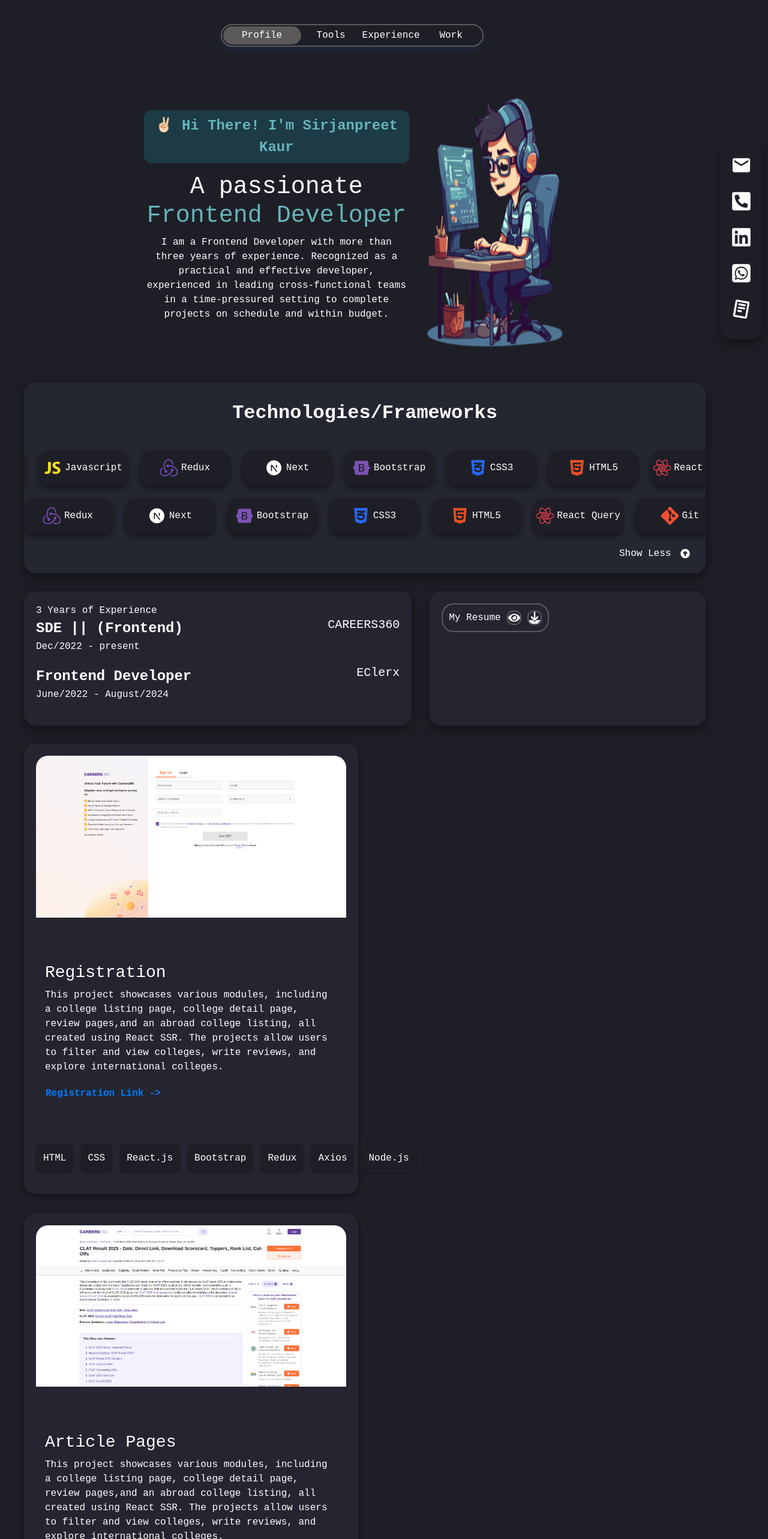
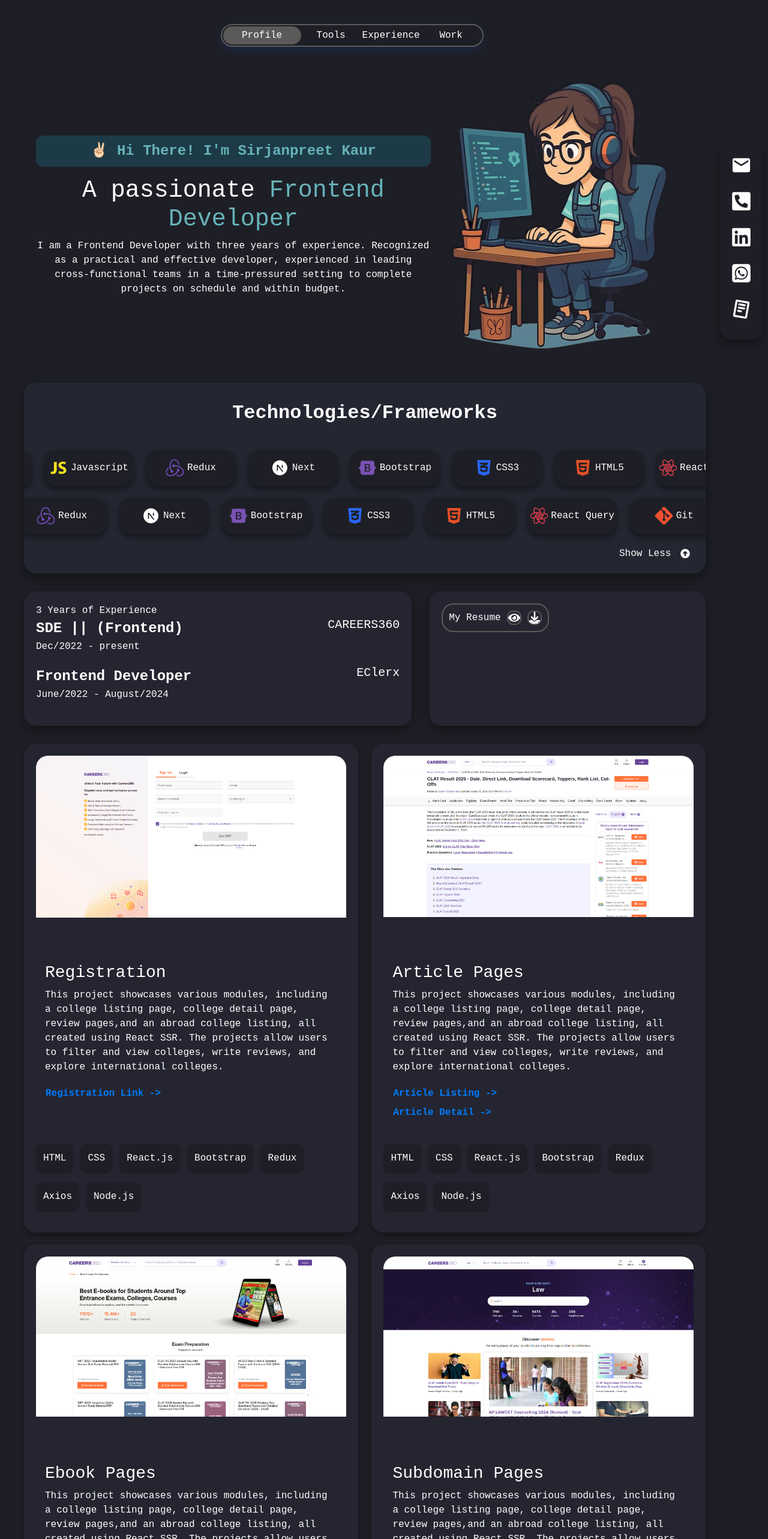
Before and after one commit to Sirjanpreetkaur/my-portfolio, a React (Create React App) app: page / in a window 1280 px wide. Shown: the top 2566 px of the page at 60% size. Built offline with nearby package versions, Linux system fonts and the light colour scheme.

Commit message:
minor fixes

```diff
--- a/src/assets/css/portfolio.css
+++ b/src/assets/css/portfolio.css
@@ -70,7 +70,7 @@
     background-position: top;
     background-size: cover;
     height: 540px;
-    padding: 20px 200px;
+    padding: 20px;
     overflow: hidden;
 }
 
@@ -220,6 +220,7 @@
     padding: 10px;
     white-space: nowrap;
     width: max-content;
+    cursor: pointer;
 }
 
 .download_resume a svg {
@@ -237,7 +238,7 @@
 .projects-cover {
     display: flex;
     justify-content: space-between;
-    gap: 32px;
+    gap: 20px;
     flex-wrap: wrap;
 }
 
@@ -263,6 +264,7 @@
 .project-technologies {
     color: #fff;
     display: flex;
+    flex-wrap: wrap;
 }
 
 .project-link {
@@ -649,4 +651,7 @@
     .nav_list.theme{
         right:0px;
     }
+    .experience-roles{
+        gap:4px;
+    }
 }
--- a/src/components/header.js
+++ b/src/components/header.js
@@ -16,7 +16,7 @@
                </h1>
             </div>
             <div class="content-secondary">
-              <p>I am a Frontend Developer with more than three years of experience. Recognized as a practical and effective developer,
+              <p>I am a Frontend Developer with three years of experience. Recognized as a practical and effective developer,
                 experienced in leading cross-functional teams in a time-pressured setting to complete projects on schedule and
                 within budget.
               </p>
--- a/src/components/projects.js
+++ b/src/components/projects.js
@@ -24,8 +24,7 @@
                 {
                   project?.projectLink?.map((link, ind) => {
                     return (
-                      <a href={link?.link}>{link?.linkName} -></a>
-
+                      <a href={`${link?.link}`}>{`${link?.linkName} ->`}</a>
                     )
                   })
                 }
--- a/src/components/resume.js
+++ b/src/components/resume.js
@@ -29,7 +29,7 @@
         <div className='experience-cover'>
             <div class="download_resume">
                 <span>My Resume </span>
-                <a href="https://drive.google.com/file/d/1XyBXY3i2eX43Jj6rIxoXigq4EnLyGuz9/view" class="view-resume" target="_blank">
+                <a href="https://drive.google.com/file/d/1YzsmnF5f1UHLCzywZAs9xoFHxKsL6mFj/view?usp=sharing" class="view-resume" target="_blank">
                     <FaEye />
                 </a>
                 <a onClick={() => downloadPDF(ResumeCV)} class="download-resume">
--- a/src/components/staticPart.js
+++ b/src/components/staticPart.js
@@ -30,7 +30,7 @@
           <address>
             <a href="mailto:sirjanpreetkaur43@gmail.com"><MdEmail /></a>
             <a href="tel:+919876491014"><FaPhoneSquareAlt/></a>
-            <a href="https://www.linkedin.com/in/sirjanpreet-kaur-aa262320b/"><FaLinkedin/></a>
+            <a href="https://www.linkedin.com/in/sirjan-preet-kaur/"><FaLinkedin/></a>
             <a href="https://api.whatsapp.com/send/?phone=9876491014&amp;text=Hi&amp;type=phone_number&amp;app_absent=0"><FaSquareWhatsapp/></a>
             <a href='javascript:void(0)' onClick={(e) => {
               e.preventDefault();
```
Also changed, not shown: src/assets/images/profileImage.png, 1 other file (tests, documents, lock files or other folders).
